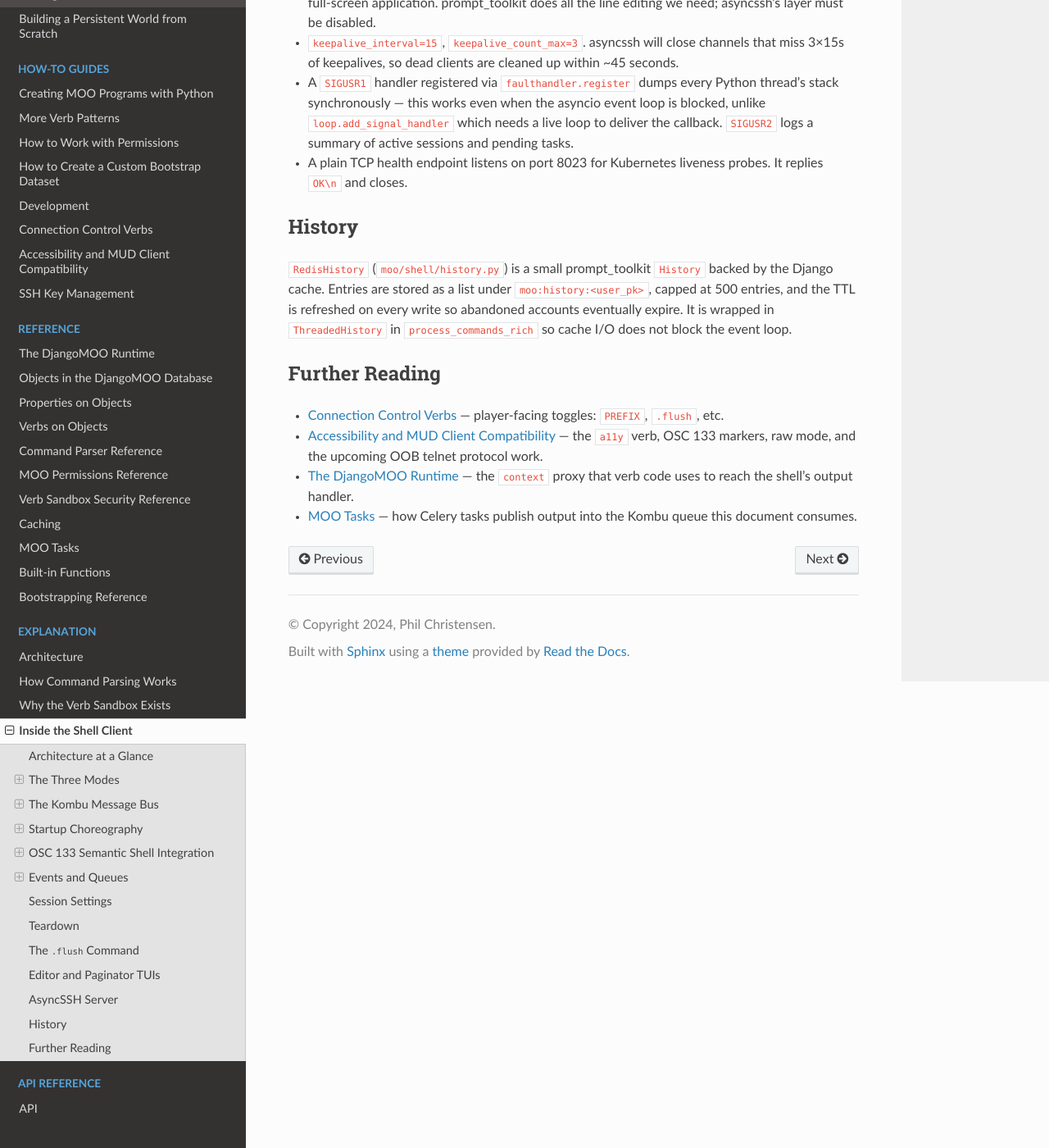
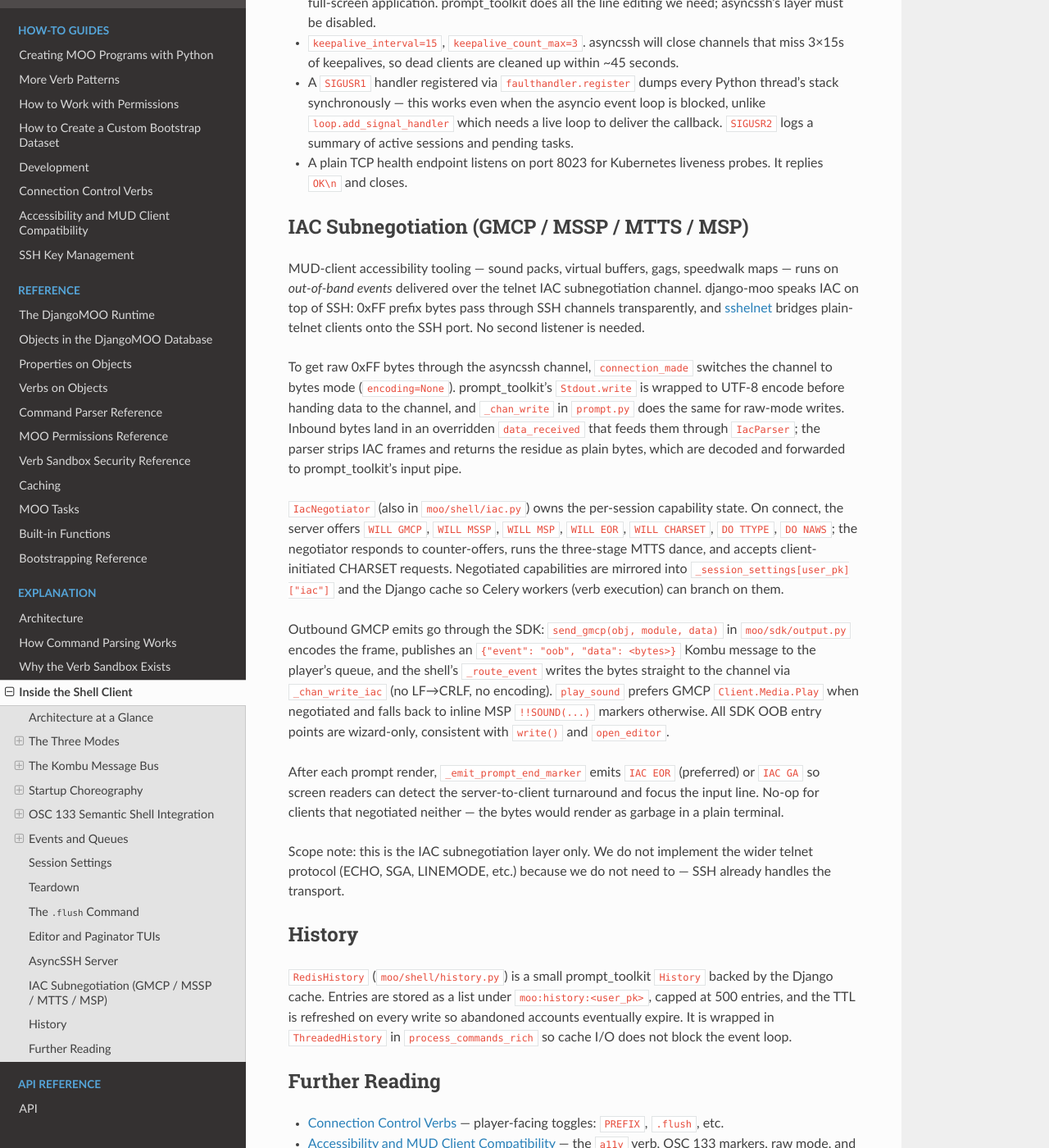
Before and after one commit to bubblehouse/django-moo, a Sphinx documentation site: the page built from docs/source/explanation/shell-internals.md, in a window 1280 px wide and 1400 px high, scrolled down 7692 px. Shown: the whole window at 82% size. Built offline with Sphinx 7.4.7 and the Read the Docs theme 3.1.0, drawn with Linux system fonts in a browser that asks for light colours; some of the changed text lies outside the part shown.

Commit message:
docs(a11y): document the MUD-client OOB protocol stack

```diff
--- a/docs/source/explanation/shell-internals.md
+++ b/docs/source/explanation/shell-internals.md
@@ -365,6 +365,51 @@ management command. Key choices:
 - A plain TCP health endpoint listens on port 8023 for Kubernetes liveness
   probes. It replies `OK\n` and closes.
 
+## IAC Subnegotiation (GMCP / MSSP / MTTS / MSP)
+
+MUD-client accessibility tooling — sound packs, virtual buffers, gags,
+speedwalk maps — runs on *out-of-band events* delivered over the telnet
+IAC subnegotiation channel. django-moo speaks IAC on top of SSH: 0xFF
+prefix bytes pass through SSH channels transparently, and
+[sshelnet](https://gitlab.com/bubblehouse/sshelnet) bridges plain-telnet
+clients onto the SSH port. No second listener is needed.
+
+To get raw 0xFF bytes through the asyncssh channel, `connection_made`
+switches the channel to bytes mode (`encoding=None`). prompt_toolkit's
+`Stdout.write` is wrapped to UTF-8 encode before handing data to the
+channel, and `_chan_write` in `prompt.py` does the same for raw-mode
+writes. Inbound bytes land in an overridden `data_received` that feeds
+them through `IacParser`; the parser strips IAC frames and returns the
+residue as plain bytes, which are decoded and forwarded to prompt_toolkit's
+input pipe.
+
+`IacNegotiator` (also in `moo/shell/iac.py`) owns the per-session
+capability state. On connect, the server offers `WILL GMCP`, `WILL MSSP`,
+`WILL MSP`, `WILL EOR`, `WILL CHARSET`, `DO TTYPE`, `DO NAWS`; the
+negotiator responds to counter-offers, runs the three-stage MTTS dance,
+and accepts client-initiated CHARSET requests. Negotiated capabilities
+are mirrored into `_session_settings[user_pk]["iac"]` and the Django
+cache so Celery workers (verb execution) can branch on them.
+
+Outbound GMCP emits go through the SDK: `send_gmcp(obj, module, data)`
+in `moo/sdk/output.py` encodes the frame, publishes an
+`{"event": "oob", "data": <bytes>}` Kombu message to the player's queue,
+and the shell's `_route_event` writes the bytes straight to the channel
+via `_chan_write_iac` (no LF→CRLF, no encoding). `play_sound` prefers
+GMCP `Client.Media.Play` when negotiated and falls back to inline MSP
+`!!SOUND(...)` markers otherwise. All SDK OOB entry points are
+wizard-only, consistent with `write()` and `open_editor`.
+
+After each prompt render, `_emit_prompt_end_marker` emits `IAC EOR`
+(preferred) or `IAC GA` so screen readers can detect the
+server-to-client turnaround and focus the input line. No-op for clients
+that negotiated neither — the bytes would render as garbage in a plain
+terminal.
+
+Scope note: this is the IAC subnegotiation layer only. We do not
+implement the wider telnet protocol (ECHO, SGA, LINEMODE, etc.) because
+we do not need to — SSH already handles the transport.
+
 ## History
 
 `RedisHistory` (`moo/shell/history.py`) is a small prompt_toolkit `History`
```
Also changed, not shown: docs/source/how-to/accessibility.md (+39 -34 lines), extras/skills/verb-author/references/sdk.md (+30 -0 lines).
